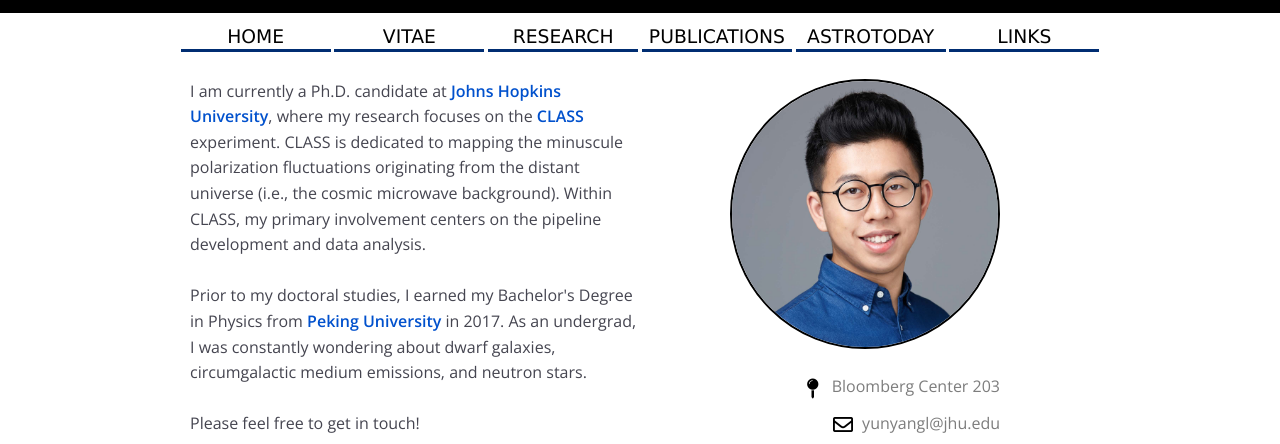
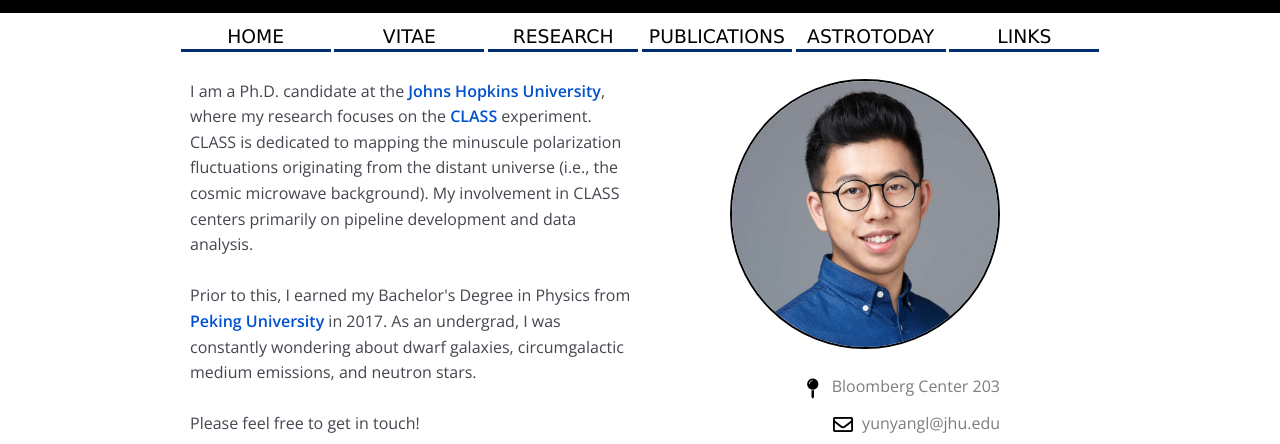
Before and after one commit to LiYunyang/LiYunyang.github.io, a plain HTML site: page index.html in a window 1280 px wide. Shown: the part 707-1151 px from the top of the page. Drawn offline with nearby package versions, Linux system fonts and the light colour scheme; no server answers; files whose address does not match are found by name.

```diff
--- a/index.html
+++ b/index.html
@@ -288,12 +288,12 @@
             </div>
             <div id="Home-text">
                 <p>
-                    I am currently a Ph.D. candidate at <a class="hover" href="https://physics-astronomy.jhu.edu" target="_blank">Johns Hopkins University</a>,
+                    I am a Ph.D. candidate at the <a class="hover" href="https://physics-astronomy.jhu.edu" target="_blank">Johns Hopkins University</a>,
                     where my research focuses on the <a class="hover" href="Research.html#research-class">CLASS</a> experiment.
                     CLASS is dedicated to mapping the minuscule polarization fluctuations originating from the distant universe (i.e., the cosmic microwave background).
-                    Within CLASS, my primary involvement centers on the pipeline development and data analysis.
+                    My involvement in CLASS centers primarily on pipeline development and data analysis.
                     <br><br>
-                    Prior to my doctoral studies, I earned my Bachelor's Degree in Physics from <a class="hover" href="https://english.phy.pku.edu.cn/" target="_blank">Peking University</a> in 2017.
+                    Prior to this, I earned my Bachelor's Degree in Physics from <a class="hover" href="https://english.phy.pku.edu.cn/" target="_blank">Peking University</a> in 2017.
                     As an undergrad, I was constantly wondering about dwarf galaxies, circumgalactic medium emissions, and neutron stars.
                     <br><br>
                     Please feel free to get in touch!
```
Also changed, not shown: images/cover/CSS.jpeg (added), 1 other file.
